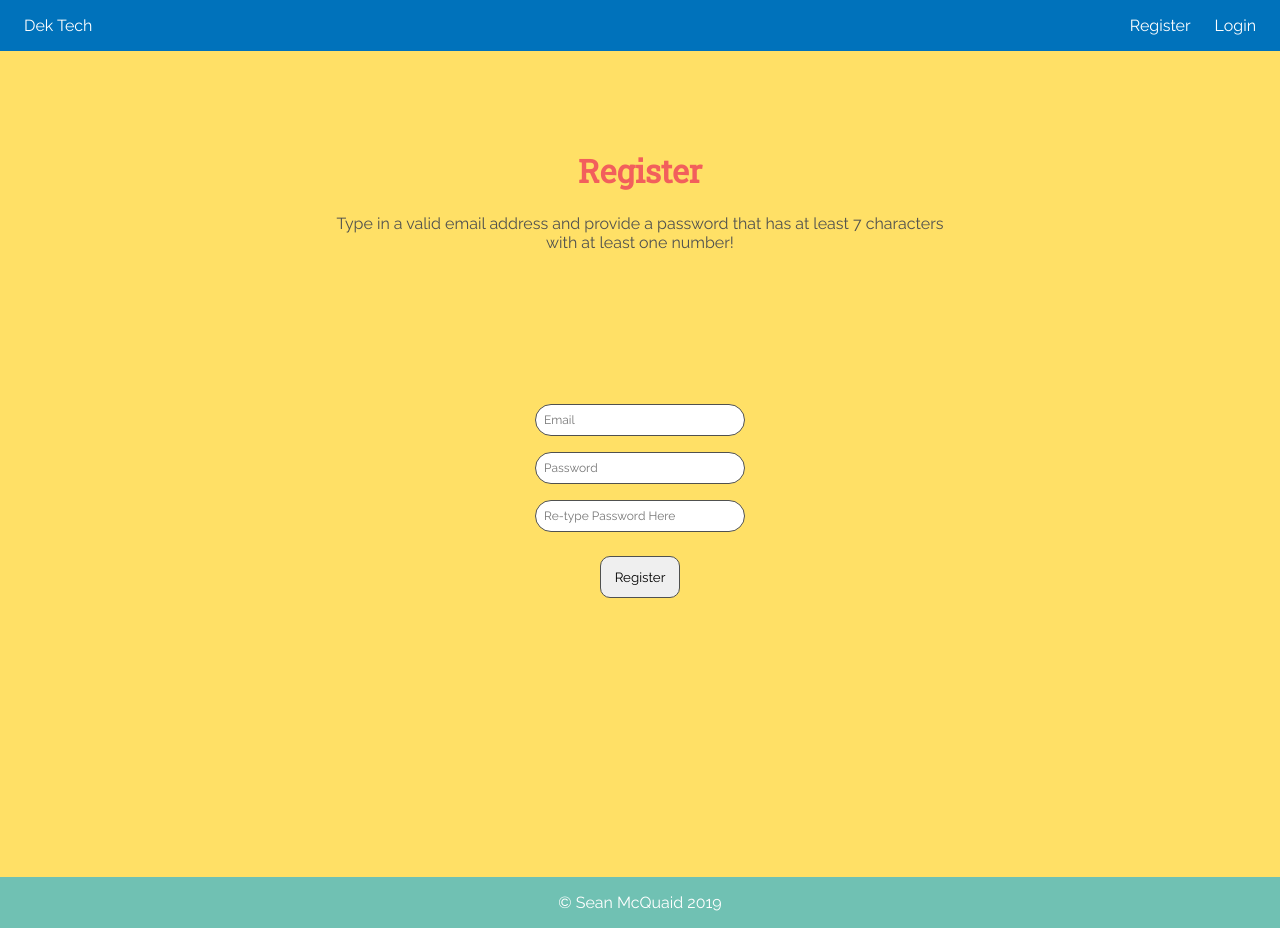
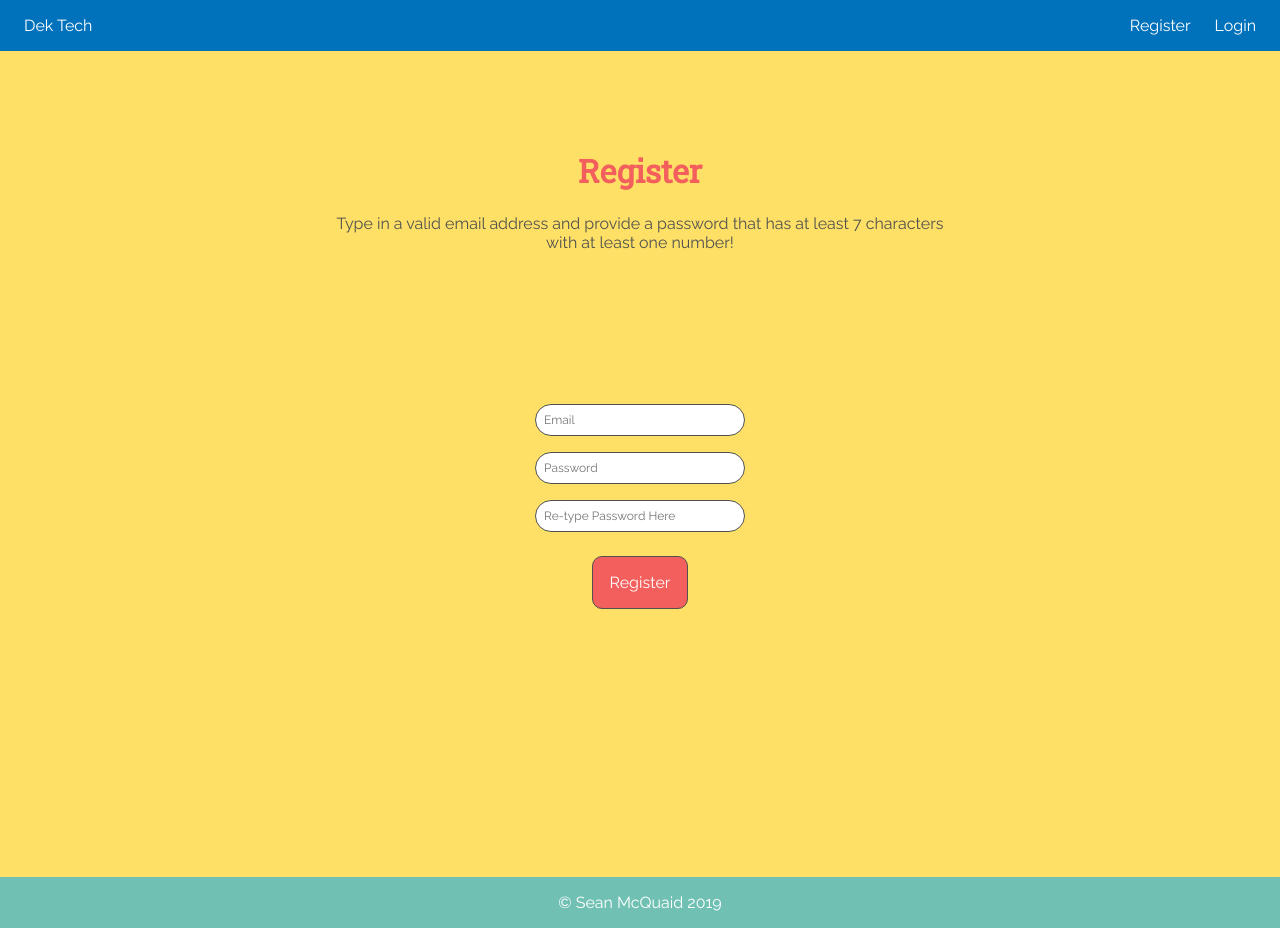
Before and after one commit to seanmcquaid/DekTech, a React (Create React App) app in the folder front-end/: page /register in a window 1280 px wide. Built offline with nearby package versions, Linux system fonts and the light colour scheme.

Commit message:
finished styling for register

```diff
--- a/front-end/src/containers/Users/Register/Register.module.css
+++ b/front-end/src/containers/Users/Register/Register.module.css
@@ -51,10 +51,13 @@
 .registerButton{
     margin: 1rem;
     font-family: 'Raleway', sans-serif;
+    font-size: 1rem;
     border-radius: 10px;
-    padding: 0.75rem;
+    padding: 1rem;
     width: 100%;
-    max-width: 5rem;
+    max-width: 6rem;
     text-align: center;
-    border: 1px solid #50514F;;
+    border: 1px solid #50514F;
+    background-color:  #F25F5C;
+    color: white;
 }
```
